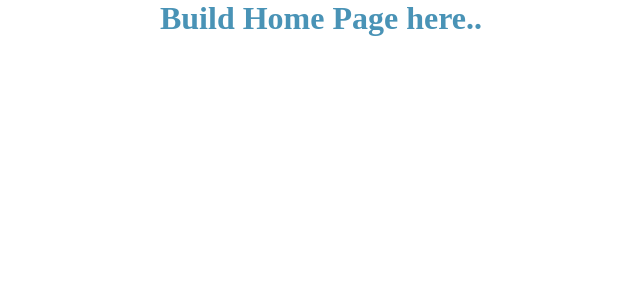
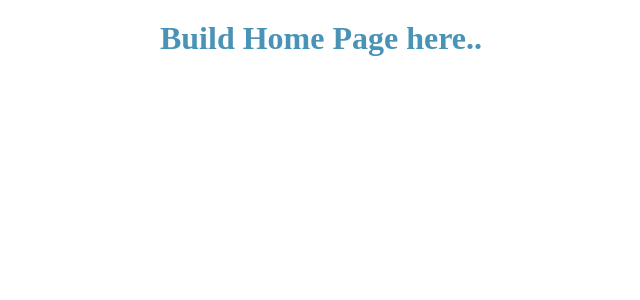
Before and after one commit to Brent-W-Anderson/template, a React app: page / in a window 1280 px wide. Shown: the top 300 px of the page, without its empty margins (319-959 px from the left). Built offline with nearby package versions, Linux system fonts and the light colour scheme.

Commit message:
adjust styles, so specific styles for all doesn't override non-specific styles.

```diff
--- a/src/App.module.scss
+++ b/src/App.module.scss
@@ -1,14 +1,14 @@
+* {
+    box-sizing: border-box;
+    position: relative;
+    padding: 0;
+    margin: 0;
+}
+
 .app {
     position: absolute;
     height: 100vh;
     width: 100vw;
     left: 0;
     top: 0;
-
-    * {
-        box-sizing: border-box;
-        position: relative;
-        padding: 0;
-        margin: 0;
-    }
 }
```
